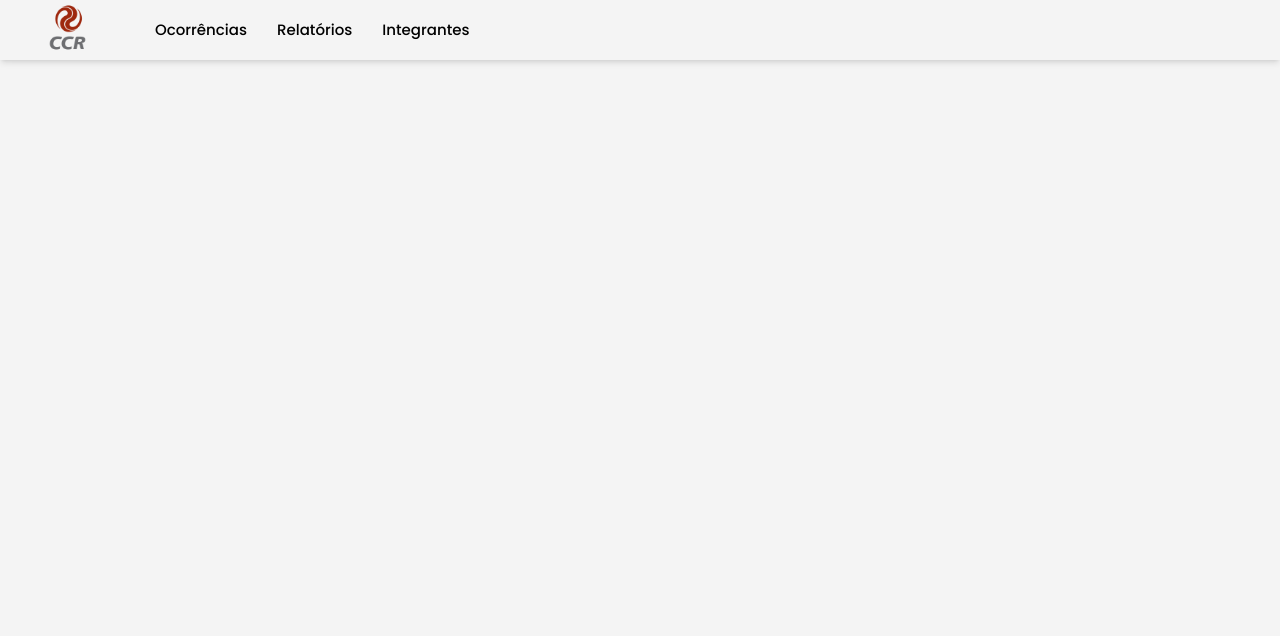
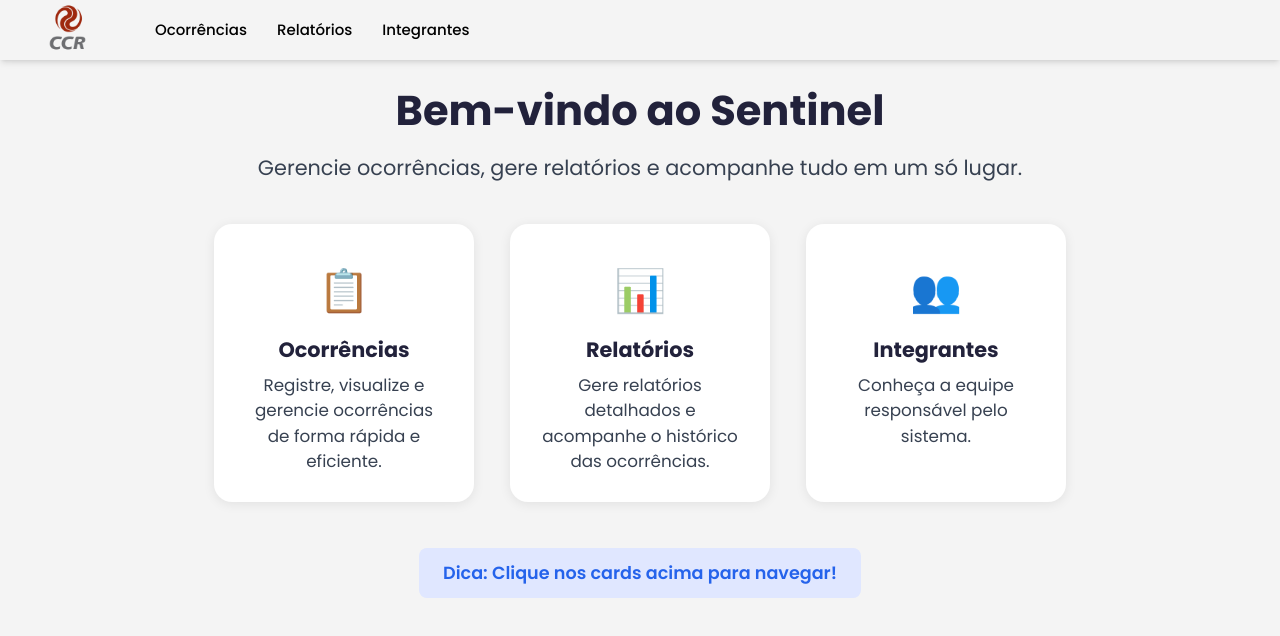
Before and after one commit to Kauesamartino/Sentinel, a Next.js app: page / in a window 1280 px wide. Shown: the top 636 px of the page. Built offline with nearby package versions, Linux system fonts and the light colour scheme.

Commit message:
feat: create NotFound page with styling and error message

```diff
--- /dev/null
+++ b/src/app/not-found.module.scss
@@ -0,0 +1,46 @@
+.main {
+  min-height: 100vh;
+  display: flex;
+  align-items: center;
+  justify-content: center;
+  background: #f4f4f4;
+}
+
+.container {
+  background: #fff;
+  border-radius: 18px;
+  box-shadow: 0 2px 12px rgba(0,0,0,0.08);
+  padding: 48px 36px;
+  display: flex;
+  flex-direction: column;
+  align-items: center;
+}
+
+.title {
+  font-size: 2.2rem;
+  font-weight: 700;
+  color: #22223b;
+  margin-bottom: 18px;
+  text-align: center;
+}
+
+.text {
+  font-size: 1.2rem;
+  color: #374151;
+  margin-bottom: 24px;
+  text-align: center;
+}
+
+.link {
+  color: #2563eb;
+  font-weight: 600;
+  font-size: 1.1rem;
+  text-decoration: none;
+  background: #e0e7ff;
+  padding: 10px 24px;
+  border-radius: 8px;
+  transition: background 0.2s;
+}
+.link:hover {
+  background: #c7d2fe;
+}
--- a/src/app/page.module.scss
+++ b/src/app/page.module.scss
@@ -1,4 +1,106 @@
 .main {
-    height: 100%;
+    min-height: 100vh;
     background: #f4f4f4;
+    display: flex;
+    flex-direction: column;
+    align-items: center;
+    justify-content: flex-start;
+    padding: 80px 0 0 0;
 }
+
+.hero {
+    text-align: center;
+    margin-bottom: 40px;
+}
+
+.title {
+    font-size: 2.6rem;
+    font-weight: 800;
+    color: #22223b;
+    margin-bottom: 10px;
+}
+
+.subtitle {
+    font-size: 1.3rem;
+    color: #374151;
+    margin-bottom: 0;
+}
+
+.featuresGrid {
+    display: flex;
+    gap: 36px;
+    flex-wrap: wrap;
+    justify-content: center;
+    margin-bottom: 36px;
+}
+
+.card {
+    background: #fff;
+    border-radius: 18px;
+    box-shadow: 0 2px 12px rgba(0,0,0,0.08);
+    padding: 36px 28px 28px 28px;
+    display: flex;
+    flex-direction: column;
+    align-items: center;
+    width: 260px;
+    text-decoration: none;
+    transition: box-shadow 0.2s, transform 0.2s;
+    cursor: pointer;
+}
+.card:hover {
+    box-shadow: 0 8px 32px rgba(37,99,235,0.13);
+    transform: translateY(-4px) scale(1.03);
+}
+
+.icon {
+    font-size: 2.6rem;
+    margin-bottom: 12px;
+}
+
+.cardTitle {
+    font-size: 1.3rem;
+    font-weight: 700;
+    color: #22223b;
+    margin-bottom: 8px;
+    text-align: center;
+}
+
+.cardDesc {
+    font-size: 1.05rem;
+    color: #374151;
+    text-align: center;
+}
+
+.ctaBox {
+    margin-top: 10px;
+    background: #e0e7ff;
+    border-radius: 8px;
+    padding: 12px 24px;
+}
+
+.ctaText {
+    color: #2563eb;
+    font-weight: 600;
+    font-size: 1.1rem;
+}
+
+@media (max-width: 900px) {
+    .featuresGrid {
+        gap: 18px;
+    }
+    .card {
+        width: 90vw;
+        max-width: 340px;
+    }
+}
+@media (max-width: 600px) {
+    .main {
+        padding: 40px 0 0 0;
+    }
+    .title {
+        font-size: 1.5rem;
+    }
+    .card {
+        padding: 24px 10px 18px 10px;
+    }
+}
--- a/src/app/page.tsx
+++ b/src/app/page.tsx
@@ -1,9 +1,48 @@
-import styles from './page.module.scss'
+import styles from './page.module.scss';
+import Link from 'next/link';
 
-export default function Home() {
-    return(
+const features = [
+    {
+        title: 'Ocorrências',
+        description: 'Registre, visualize e gerencie ocorrências de forma rápida e eficiente.',
+        link: '/ocorrencias',
+        icon: '📋',
+    },
+    {
+        title: 'Relatórios',
+        description: 'Gere relatórios detalhados e acompanhe o histórico das ocorrências.',
+        link: '/relatorios',
+        icon: '📊',
+    },
+    {
+        title: 'Integrantes',
+        description: 'Conheça a equipe responsável pelo sistema.',
+        link: '/integrantes',
+        icon: '👥',
+    },
+];
+
+export default function HomePage() {
+    return (
         <main className={styles.main}>
-            <h1>Seja bem vindo</h1>
+            <div className={styles.hero}>
+                <h1 className={styles.title}>Bem-vindo ao Sentinel</h1>
+                <p className={styles.subtitle}>
+                    Gerencie ocorrências, gere relatórios e acompanhe tudo em um só lugar.
+                </p>
+            </div>
+            <div className={styles.featuresGrid}>
+                {features.map((feature) => (
+                    <Link href={feature.link} key={feature.title} className={styles.card}>
+                        <span className={styles.icon}>{feature.icon}</span>
+                        <h2 className={styles.cardTitle}>{feature.title}</h2>
+                        <p className={styles.cardDesc}>{feature.description}</p>
+                    </Link>
+                ))}
+            </div>
+            <div className={styles.ctaBox}>
+                <span className={styles.ctaText}>Dica: Clique nos cards acima para navegar!</span>
+            </div>
         </main>
-    )
+    );
 }
```
Also changed, not shown: src/app/not-found.tsx (added, +16 -0 lines).
